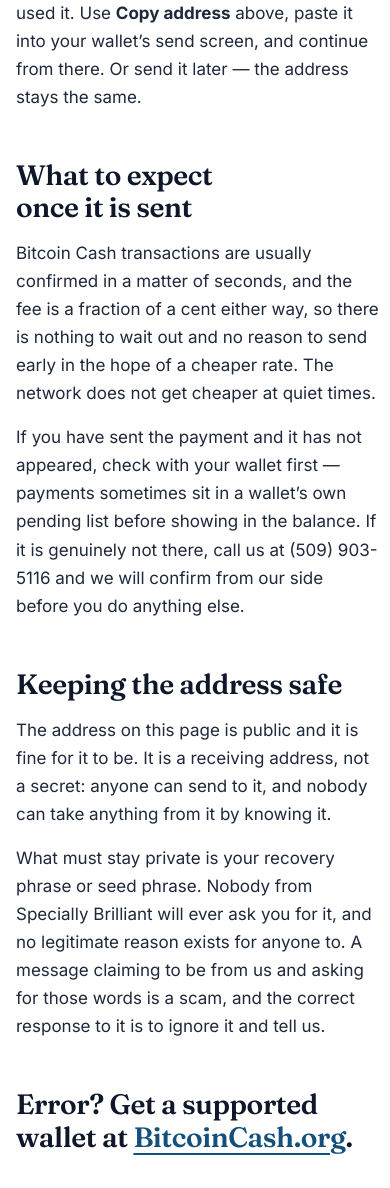
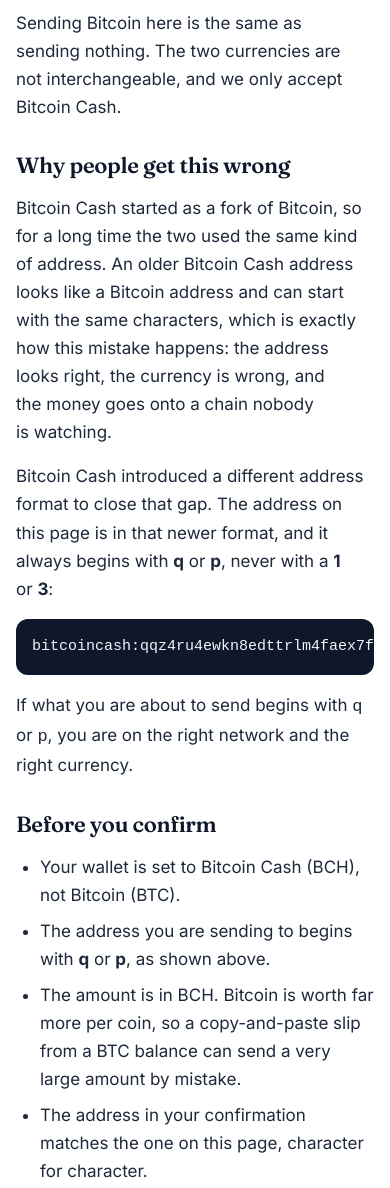
Before and after one commit to ripekern/specially-brilliant, an Astro site: page /pay-online in a window 390 px wide. Shown: the part 3276-4464 px from the top of the page. Built offline with nearby package versions, Linux system fonts and the light colour scheme; Astro itself is replaced by a stand-in of ours; code samples lack their colours.

Commit message:
Warn that Bitcoin Cash is not Bitcoin, and stop sideways scroll
The page assumed a visitor knew BCH and BTC are separate networks. They
are separate chains with no conversion between them, so Bitcoin sent to
a Bitcoin Cash address never arrives and never generates a
notification -- from our side, no payment happened at all. That is the
one mistake on this page that can cost the customer the money, and
nothing said so.

The warning explains why the mistake is easy: BCH forked from BTC, so
for years both used near-identical addresses and an older BCH address
still looks like a BTC one. It then gives the check that prevents it,
which is concrete rather than "be careful": BCH uses CashAddr, whose
addresses begin with q or p and never with 1 or 3, and the address on
this page is in that format. It also flags the reverse case, that BTC is
worth far more per coin so a mis-pasted amount can send a very large
sum. Anyone who already sent BTC is told we cannot recover it but to
still make contact, and explicitly not to send a second payment
chasing the first.

Verified the address against the spec rather than by eye: 42 chars,
leading q, and none of the characters CashAddr excludes (1, b, i, o).

Removed the trailing BitcoinCash.org link, now redundant with a wallet
section that names and links two.

The address example needs a pre block, and that introduced a layout
bug I would have shipped without measuring: a pre with no width
constraint is min-content wide, and a grid item is min-width:auto by
default, so the one code block widened its track to 518px and pushed
the entire page into sideways scroll on a 360px phone. Scrolling the
page is bad enough on a payment page, where sideways drift is how the
wrong field gets tapped.

Two fixes. The pre gets a capped box that scrolls internally, and
.with-aside children get min-width:0 so no single wide child can widen
the track. Then swept every page at 360px and 1280px in Chromium: no
sideways scroll anywhere. The fix is site-wide, so this would have
affected any page with a code block, not just this one.

````diff
--- a/src/content/pages/pay-online.md
+++ b/src/content/pages/pay-online.md
@@ -84,6 +84,55 @@
   </p>
 </div>
 
+## Bitcoin Cash is not Bitcoin, and cannot be sent as Bitcoin
+
+This is the one mistake that can cost you the money, so it is worth being
+blunt about it.
+
+Bitcoin Cash and Bitcoin are **two separate networks**. They are not versions of
+each other, and there is no automatic conversion between them. If you send Bitcoin
+to a Bitcoin Cash address, the Bitcoin stays on the Bitcoin network. We never
+receive it. Nothing arrives, nothing is credited to your account, and no
+notification will come from us — because from our side, no payment happened.
+
+**Sending Bitcoin here is the same as sending nothing.** The two currencies are
+not interchangeable, and we only accept Bitcoin Cash.
+
+### Why people get this wrong
+
+Bitcoin Cash started as a fork of Bitcoin, so for a long time the two used the
+same kind of address. An older Bitcoin Cash address looks like a Bitcoin address
+and can start with the same characters, which is exactly how this mistake
+happens: the address looks right, the currency is wrong, and the money goes onto
+a chain nobody is watching.
+
+Bitcoin Cash introduced a different address format to close that gap. The address
+on this page is in that newer format, and it always begins with **q** or **p**,
+never with a **1** or **3**:
+
+```
+bitcoincash:qqz4ru4ewkn8edttrlm4faex7f0r0tvfhvfn4jlmg2
+```
+
+If what you are about to send begins with `q` or `p`, you are on the right
+network and the right currency.
+
+### Before you confirm
+
+- Your wallet is set to **Bitcoin Cash (BCH)**, not Bitcoin (BTC).
+- The address you are sending to begins with **q** or **p**, as shown above.
+- The amount is in **BCH**. Bitcoin is worth far more per coin, so a
+  copy-and-paste slip from a BTC balance can send a very large amount by
+  mistake.
+- The address in your confirmation matches the one on this page, character for
+  character.
+
+**If you have already sent Bitcoin by mistake, contact us.** We cannot recover it
+— the coins are on a different chain and no longer exist as far as our address is
+concerned — but telling us is still worth doing, and an exchange or wallet
+provider may be able to help. Do not send a second payment trying to make up for
+the first; that is how one mistake becomes two.
+
 Always check the address against the one shown in your wallet before sending.
 If the two do not match, do not send the payment and call us instead.
 
@@ -123,7 +172,7 @@
 for anyone to. A message claiming to be from us and asking for those words is a
 scam, and the correct response to it is to ignore it and tell us.
 
-## Error? Get a supported wallet at [BitcoinCash.org](https://bitcoincash.org/).
+
 
 <script>
   // Progressive enhancement for the copy button. Without JavaScript the address
--- a/src/styles/components.css
+++ b/src/styles/components.css
@@ -472,6 +472,15 @@
   display: grid;
   gap: var(--space-7);
   padding-block: var(--space-7);
+}
+
+/* A grid item is min-width:auto by default, so one wide child -- a long
+   unbreakable string, a pre, a table -- widens the whole track and puts the
+   entire page into sideways scroll. The single column below 64rem has no
+   explicit track width, so the same default applies there. Zero lets the
+   children scroll inside their own box instead. */
+.with-aside > * {
+  min-width: 0;
 }
 
 @media (min-width: 64rem) {
@@ -975,6 +984,27 @@
   margin-block: var(--space-5);
 }
 
+/* A code block in prose. It scrolls rather than wraps, and the box is capped to
+   the column so a long line cannot widen the whole article: a `pre` with no
+   width constraint is what pushes a narrow screen into sideways scrolling. */
+.prose pre {
+  margin-block: var(--space-4);
+  padding: var(--space-4);
+  max-width: 100%;
+  overflow-x: auto;
+  -webkit-overflow-scrolling: touch;
+  background: var(--ink-900);
+  color: var(--ink-100);
+  border-radius: var(--radius);
+  font-size: var(--text-sm);
+}
+
+.prose pre code {
+  /* Wrapping a 42-character address mid-string is how a payment is mis-typed,
+     so the block scrolls instead. Same reasoning as .pay-card__addr code. */
+  white-space: pre;
+}
+
 .prose h2 strong,
 .prose h3 strong,
 .prose strong:only-child {
````
